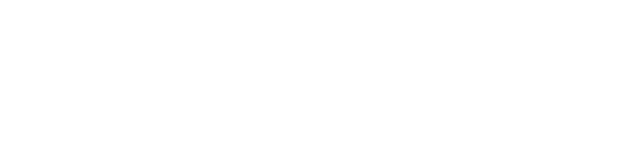
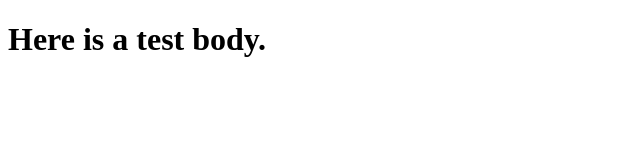
Before and after one commit to tacastillo/smarter-hunter, a plain HTML site: page index.html in a window 1280 px wide. Shown: the whole page, without its empty margins (0-640 px from the left). Drawn offline with Linux system fonts and the light colour scheme.

Commit message:
updating

```diff
--- a/index.html
+++ b/index.html
@@ -2,6 +2,9 @@
 <html>
     <head>
         <body>
+        <h1>
+        	Here is a test body.
+        </h1>
         </body>
     </head>
 </html>
```
